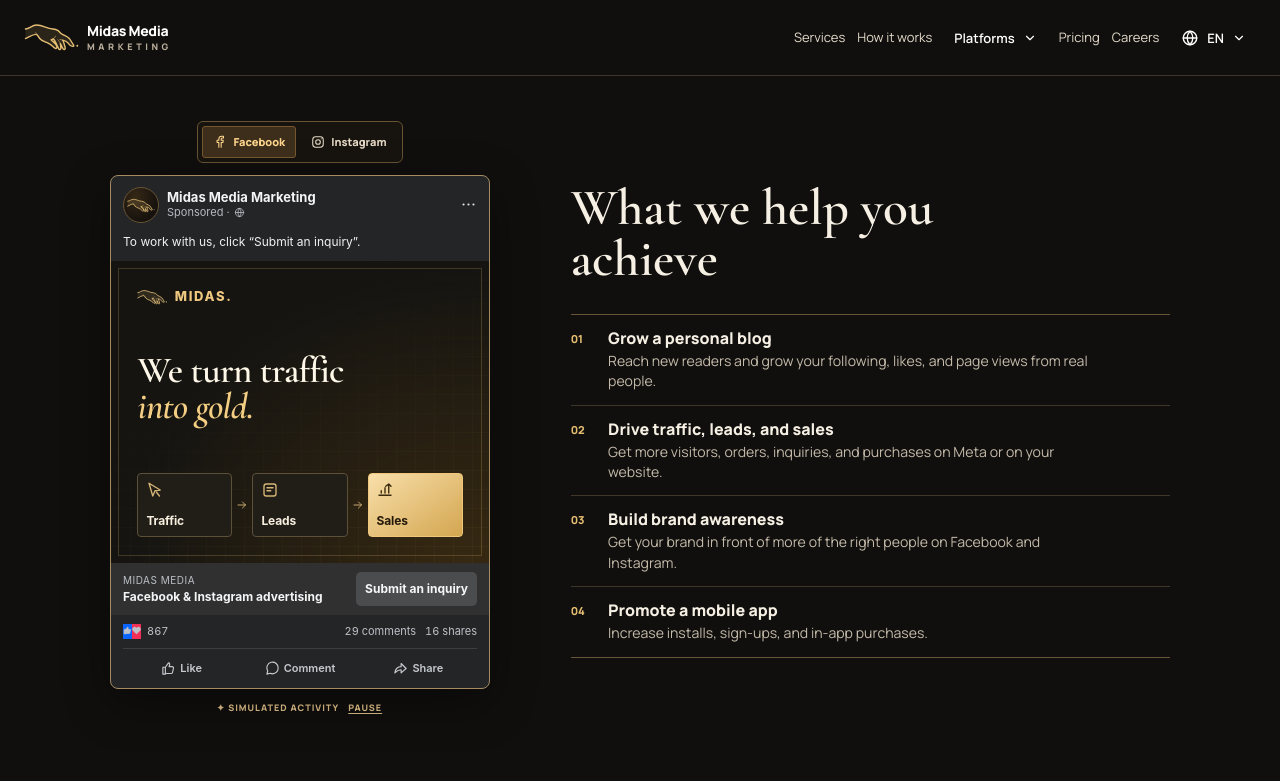
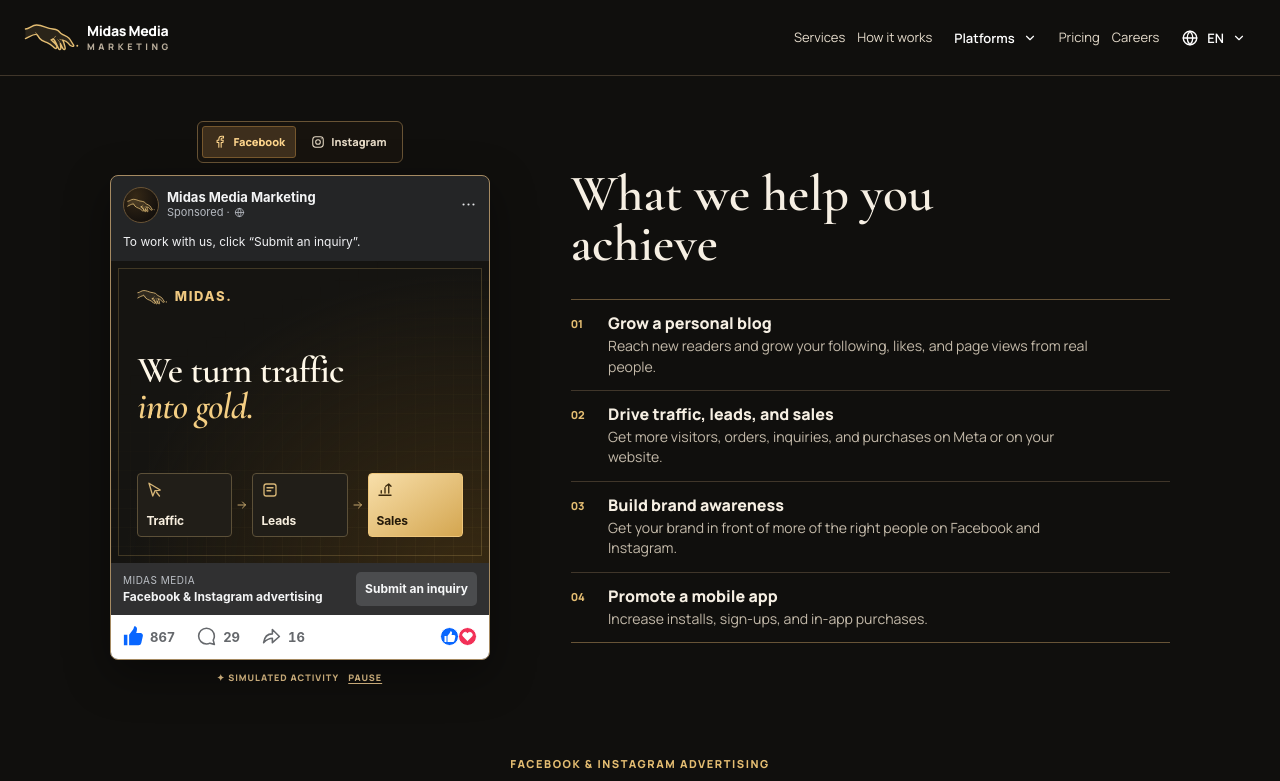
Before and after one commit to midasmediamarketing/midasmediamarketing.github.io, a plain HTML site: page index.html in a window 1280 px wide. Shown: the top 781 px of the page. Drawn offline with nearby package versions, Linux system fonts and the light colour scheme.

Commit message:
Match Facebook demo activity row to the reference

```diff
--- a/index.html
+++ b/index.html
@@ -302,14 +302,14 @@ html,body,main{background:var(--paper);color:var(--fg)}body{font-family:Manrope,
 .feed-link-preview{display:flex;align-items:center;justify-content:space-between;gap:8px;padding:9px 12px;background:#303031}
 .feed-link-preview>div{min-width:0}.feed-link-preview small{display:block;color:#bdc1c7;font-size:10px;letter-spacing:.05em;text-transform:uppercase}.feed-link-preview b{display:block;font-size:12px;line-height:1.2;margin-top:3px}
 .feed-link-button{min-height:34px;flex:none;padding:0 9px;max-width:52%;border-radius:5px;background:#4b4c4e;color:#f6f7f8;text-align:center}.feed-link-button:hover{background:#57595c}
-.feed-fb-stats{display:flex;align-items:center;justify-content:space-between;gap:5px 10px;flex-wrap:wrap;margin:0 12px;padding:9px 0;color:#bdc1c7;font-size:11px;font-variant-numeric:tabular-nums}
-.feed-fb-count,.feed-fb-details,.feed-reactions{display:flex;align-items:center;gap:6px}.feed-fb-details{margin-left:auto;gap:9px;flex-wrap:wrap;justify-content:flex-end}
-.feed-fb-stats .feed-reactions{gap:0;padding:0}.feed-fb-stats .feed-reactions i{border-color:#242526;background:#0866ff}.feed-fb-stats .feed-reactions i+i{background:#f23057}
+.feed-fb-stats{display:flex;align-items:center;min-height:44px;gap:clamp(12px,4vw,21px);padding:8px 12px;background:#fff;color:#65686c;font-size:13px;font-weight:700;white-space:nowrap}
+.feed-fb-stats>span,.feed-reactions{display:flex;align-items:center;gap:6px}
+.feed-fb-stats>span>svg{flex:none}
+.feed-fb-like>svg{color:#0866ff}
+.feed-fb-stats .feed-reactions{margin-left:auto;gap:0;color:#fff}
+.feed-reactions i{display:grid;place-items:center;width:19px;height:19px;border:1px solid #fff;border-radius:50%;background:#0866ff}
+.feed-reactions i+i{margin-left:-1px;background:#f23057}
 .feed-reactions svg{fill:currentColor}
-.feed-fb-actions{display:grid;grid-template-columns:repeat(3,minmax(0,1fr));gap:1px;margin:0 12px;border-top:1px solid #3c3e40;color:#c6cacf;font-weight:600}
-.feed-fb-actions span{display:flex;align-items:center;justify-content:center;gap:4px;min-height:39px;font-size:clamp(9px,2.1vw,11px);white-space:nowrap}.feed-fb-actions svg{flex:none}
-@media(max-width:375px){.feed-fb-actions{grid-template-columns:auto auto auto;justify-content:space-between;gap:4px}.feed-fb-actions span{gap:3px}.feed-fb-actions svg{width:13px;height:13px}}
-.feed-card .sr-only{position:absolute;width:1px;height:1px;margin:-1px;padding:0;overflow:hidden;clip-path:inset(50%);white-space:nowrap;border:0}
 
 /* Local demo activity only, never live metrics. */
 .feed-demo figcaption{display:flex;align-items:center;justify-content:center;gap:8px;margin-top:5px;min-height:26px;flex-wrap:wrap}
@@ -1004,10 +1004,6 @@ var MMM_I18N = {
     ru:['Демо · реакции условные','Пауза','Продолжить'], uk:['Демо · реакції умовні','Пауза','Продовжити']
   };
   function demoLocale() { return {en:'en-US',es:'es-ES',ru:'ru-RU',uk:'uk-UA'}[lang]; }
-  function formatDemoCount(n, forms) {
-    var locale=demoLocale(), category=new Intl.PluralRules(locale).select(n);
-    return new Intl.NumberFormat(locale).format(n)+' '+forms[category==='one'?0:(category==='few'||forms.length===2)?1:2];
-  }
   function syncDemoControl() {
     var control=document.querySelector('.feed-demo-toggle');
     if (!control) return;
@@ -1027,14 +1023,9 @@ var MMM_I18N = {
       if (!delta[i]) return;
       var value=card.querySelector('[data-feed-value="'+key+'"]');
       var accessible=card.querySelector('[data-feed-label="'+key+'"]');
-      if (premiumFeed==='instagram') {
-        var label=key==='likes'?copy.likes:copy.comments[1];
-        value.textContent=number.format(state[key]);
-        accessible.setAttribute('aria-label',label+': '+number.format(state[key]));
-      } else {
-        value.textContent=key==='likes'?number.format(state[key]):formatDemoCount(state[key],copy.comments);
-        if (accessible) accessible.textContent=copy.reactions+': '+number.format(state[key]);
-      }
+      var label=key==='comments'?copy.comments[1]:(premiumFeed==='instagram'?copy.likes:copy.reactions);
+      value.textContent=number.format(state[key]);
+      accessible.setAttribute('aria-label',label+': '+number.format(state[key]));
     });
     syncDemoControl();
   }
@@ -1046,7 +1037,8 @@ var MMM_I18N = {
   var iconPaths = {
     instagram:'<rect x="3" y="3" width="18" height="18" rx="5"/><circle cx="12" cy="12" r="4"/><path d="M17.5 6.5h.01"/>',
     facebook:'<path d="M14 21v-8h3l.5-4H14V7c0-1 .5-2 2-2h2V2h-3c-3 0-5 2-5 5v2H7v4h3v8"/>',
-    like:'<path d="M7 10v11H3V10zm0 0 5-7c1.5 0 2 1 2 2l-1 4h5a2 2 0 0 1 2 2.5l-1.7 7a2 2 0 0 1-2 1.5H7"/>',
+    fbLike:'<path stroke="none" fill="currentColor" d="M1 10h4v12H1zm6 0 4.5-6c.6-.8 1-1.8 1-2.8a.9.9 0 0 1 1-.9c1.7.3 2.5 1.6 2.5 3.2 0 1.5-.4 3.1-.9 4.5H20a2.8 2.8 0 0 1 2.7 3.4l-1.8 8A3.3 3.3 0 0 1 17.7 22H7z"/>',
+    fbComment:'<path d="M21 11.5a9 9 0 0 1-1.3 4.7L21 21l-5-1.4a9 9 0 0 1-4 .9 9 9 0 1 1 9-9Z"/>',
     heart:'<path d="M20.8 4.6a5.5 5.5 0 0 0-7.8 0l-1 1-1-1a5.5 5.5 0 0 0-7.8 7.8l8.8 8.8 8.8-8.8a5.5 5.5 0 0 0 0-7.8Z"/>',
     comment:'<path d="M21 11.5a9 9 0 0 1-9 9c-1.3 0-2.5-.3-3.6-.8L3 21l1.4-5.4A9 9 0 1 1 21 11.5Z"/>',
     share:'<path d="m13 4 8 8-8 7v-5c-4 0-7 2-10 5 1-7 4-10 10-10z"/>',
@@ -1078,15 +1070,16 @@ var MMM_I18N = {
     var copy = feedCampaign[lang];
     var state = demoMetrics[premiumFeed];
     var number = new Intl.NumberFormat(demoLocale());
-    function count(n, forms) { return esc(formatDemoCount(n,forms)); }
     function social(icon,label,n,extra,key) {
       return '<span'+(extra?' class="'+extra+'"':'')+(key?' data-feed-label="'+key+'"':'')+' role="img" aria-label="'+esc(label+(n==null?'':': '+number.format(n)))+'">'+feedIcon(icon,21)+(n==null?'':'<span'+(key?' data-feed-value="'+key+'"':'')+' aria-hidden="true">'+esc(number.format(n))+'</span>')+'</span>';
     }
     var cta='<button type="button" class="'+(ig?'feed-ig-cta':'feed-link-button')+'" data-quiz="1" aria-haspopup="dialog">'+esc(a[2])+(ig?feedIcon('chevron',16):'')+'</button>';
-    var reactions='<span class="feed-reactions" aria-hidden="true"><i>'+feedIcon('like',9)+'</i><i>'+feedIcon('heart',9)+'</i></span>';
+    var reactions='<span class="feed-reactions" aria-hidden="true"><i>'+feedIcon('fbLike',12)+'</i><i>'+feedIcon('heart',11)+'</i></span>';
     var layout=ig
       ? cta+'<div class="feed-ig-actions">'+social('heart',copy.likes,state.likes,null,'likes')+social('comment',copy.comments[1],state.comments,null,'comments')+social('repeat',copy.repost)+social('send',copy.send,122)+social('bookmark',copy.save,null,'feed-ig-save')+'</div><p class="feed-caption"><b>midasmediamarketing</b> '+esc(a[3])+'</p>'
-      : '<div class="feed-link-preview"><div><small>Midas Media</small><b>'+esc(p.domain)+'</b></div>'+cta+'</div><div class="feed-fb-stats"><span class="feed-fb-count">'+reactions+'<span data-feed-value="likes" aria-hidden="true">'+esc(number.format(state.likes))+'</span><span class="sr-only" data-feed-label="likes">'+esc(copy.reactions+': '+number.format(state.likes))+'</span></span><span class="feed-fb-details"><span data-feed-value="comments">'+count(state.comments,copy.comments)+'</span><span>'+count(16,copy.shares)+'</span></span></div><div class="feed-fb-actions" aria-hidden="true">'+['like','comment','share'].map(function(icon,i){return '<span>'+feedIcon(icon,15)+esc(p.actions[i])+'</span>';}).join('')+'</div>';
+      : '<div class="feed-link-preview"><div><small>Midas Media</small><b>'+esc(p.domain)+'</b></div>'+cta+'</div>'+
+        '<div class="feed-fb-stats">'+social('fbLike',copy.reactions,state.likes,'feed-fb-like','likes')+
+        social('fbComment',copy.comments[1],state.comments,null,'comments')+social('share',copy.shares[1],16,null,'shares')+reactions+'</div>';
     return '<article class="feed-card feed-card--'+(ig?'ig':'fb')+'" aria-label="'+(ig?'Instagram':'Facebook')+' — '+esc(a[0])+'">'+
       '<div class="feed-head"><span class="feed-avatar" aria-hidden="true">'+feedHand+'</span><div><b>'+(ig?'midasmediamarketing':'Midas Media Marketing')+'</b><small>'+esc(a[1])+(ig?'':' · '+feedIcon('globe',11))+'</small></div>'+feedIcon('dots',17)+'</div>'+
       (ig?'':'<p class="feed-caption">'+esc(a[3])+'</p>')+
```
